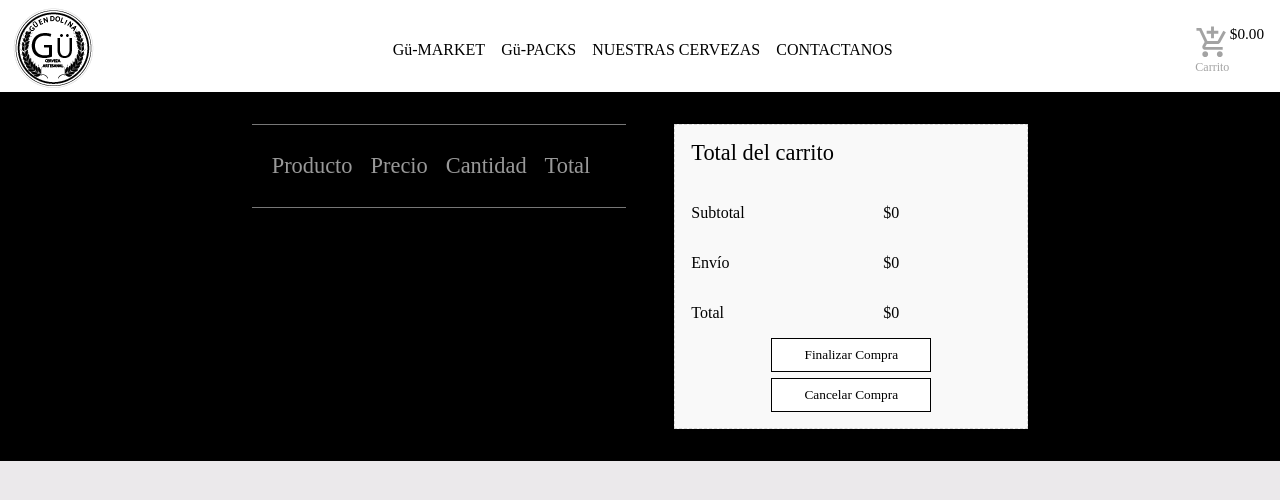
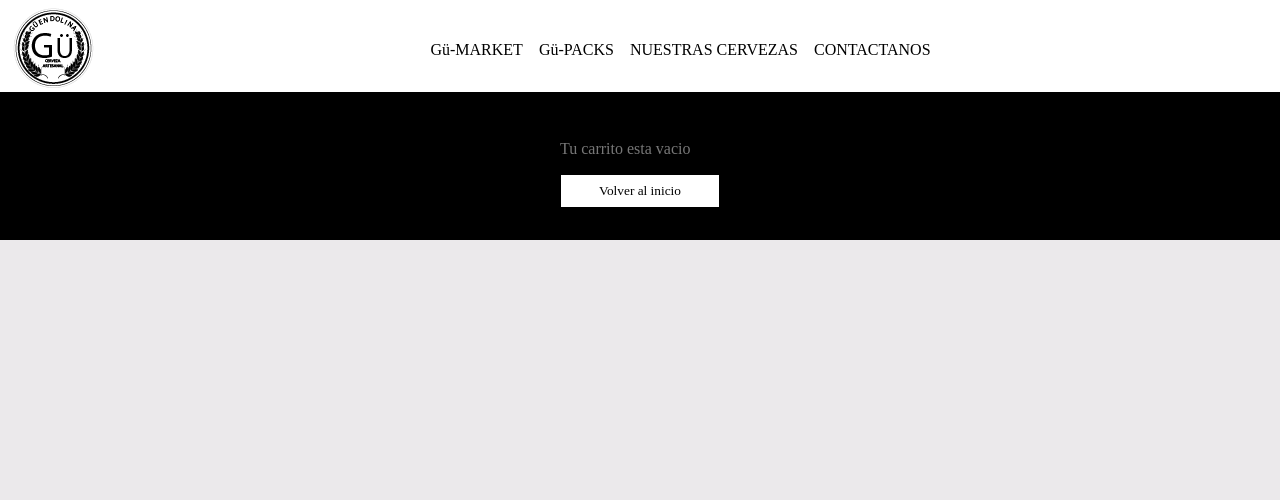
Before and after one commit to GuilleFerru/beer-ferrucci, a React (Create React App) app: page /cart in a window 1280 px wide. Shown: the top 500 px of the page. Built offline with nearby package versions, Linux system fonts and the light colour scheme.

Commit message:
Entrega Context lista

```diff
--- a/src/Router/Router.js
+++ b/src/Router/Router.js
@@ -16,9 +16,7 @@ export const Router = () => {
             <ItemListContainer />
         </Route>
         <Route path="/item/:id">
-
-                <ItemDetailContainer />
-
+            <ItemDetailContainer />
         </Route>
         <Route path="/cart">
             <Cart />
--- a/src/components/Cart/Cart.js
+++ b/src/components/Cart/Cart.js
@@ -1,4 +1,4 @@
-import React, { useContext, useEffect } from 'react';
+import React, { useContext } from 'react';
 import { makeStyles } from '@material-ui/core';
 import { CartContext } from "../../context/CartContext";
 import { cartStyle } from './CartStyle';
@@ -9,17 +9,46 @@ import { useHistory } from "react-router-dom";
 const useStyles = makeStyles((theme) => cartStyle(theme));
 
 
-export const Cart = () => {
+const CartTotal = ({ items, subtotal }) => {
     const classes = useStyles();
     const history = useHistory();
-    const { items, removeItems, clear, sumaSubtotal,subtotal } = useContext(CartContext);
-
-    useEffect(()=>{sumaSubtotal()},[])
+    const { clear } = useContext(CartContext);
 
 
 
-    return <section className={classes.container}>
+    return <aside className={classes.cartAside}>
+        <div className={classes.cartTotal}>
             <div>
+                <h2>Total del carrito</h2>
+            </div>
+            <div>
+                <p>Subtotal</p>
+                <span><bdi>$</bdi>{subtotal}</span>
+            </div>
+            <div>
+                <p>Envío</p>
+                <span><bdi>$</bdi>0</span>
+            </div>
+            <div>
+                <p>Total</p>
+                <span><bdi>$</bdi>{subtotal}</span>
+            </div>
+        </div>
+
+
+        <div className={classes.buttonGroup}>
+            <button onClick={() => history.push(`/cart`)}>Finalizar Compra </button>
+            <button onClick={clear}> Cancelar Compra </button>
+        </div>
+    </aside>
+}
+
+
+const ProductTable = ({ items }) => {
+    const classes = useStyles();
+    const { removeItems } = useContext(CartContext);
+
+    return <div>
         <div>
             <table className={classes.tableShop}>
                 <thead>
@@ -54,30 +83,32 @@ export const Cart = () => {
                 </tbody>
             </table>
         </div>
+    </div>
+}
 
-        </div>
-        <aside className={classes.cartAside}>
-            <div className={classes.cartTotal}>
-                <div>
-                    <h2>Total del carrito</h2>
-                </div>
-                <div>
-                    <p>Subtotal</p>
-                    <span><bdi>$</bdi>{subtotal}</span>
-                </div>
-                <div>
-                    <p>Envío</p>
-                    <span><bdi>$</bdi>0</span>
-                </div>
-                <div>
-                    <p>Total</p>
-                    <span><bdi>$</bdi>{subtotal}</span>
+
+const EmptyCart = () => {
+    const classes = useStyles();
+    const history = useHistory();
+    return <div className={classes.emptyCartContainer}>
+        <p>Tu carrito esta vacio</p>
+        <div className={classes.buttonGroup}>
+            <button onClick={() => history.push(`/`)}> Volver al inicio </button>
         </div>
     </div>
-            <div className={classes.buttonGroup}>
-                    <button onClick={() => history.push(`/cart`)}>Finalizar Compra </button>
-                    <button onClick={clear}> Cancelar Compra </button>
-                </div>
-        </aside>
+}
+
+
+export const Cart = () => {
+    const classes = useStyles();
+    const { items, subtotal } = useContext(CartContext);
+
+    return <section className={classes.container}>
+        {items.length === 0 ? (<EmptyCart />) : (
+            <>
+                <ProductTable items={items} />
+                <CartTotal items={items} subtotal={subtotal} />
+            </>
+        )}
     </section>
 }
--- a/src/components/Cart/CartStyle.js
+++ b/src/components/Cart/CartStyle.js
@@ -14,6 +14,17 @@ export const cartStyle = theme => {
                 overflowX:'auto'
             }
 
+        },
+        emptyCartContainer:{
+            display: 'flex',
+            flexFlow: 'column nowrap',
+            justifyContent: 'center',
+            '& p':{
+                fontFamily: "Poppins",
+                fontWeight: '400',
+                color: '#777',
+                textTransform: 'none',
+            }
         },
         tableShop: {
             // border: '1px solid red',
--- a/src/components/CartWidget/CartWidget.js
+++ b/src/components/CartWidget/CartWidget.js
@@ -1,15 +1,17 @@
-import React from 'react';
+import React, { useContext } from 'react';
+import { CartContext } from "../../context/CartContext";
 import 'poppins-font';
 import { makeStyles } from '@material-ui/core';
 import { Link } from 'react-router-dom';
 import { cartWidgetStyle } from './CartWidgetStyle';
 import AddShoppingCartTwoToneIcon from '@material-ui/icons/AddShoppingCartTwoTone';
 
-
 const useStyles = makeStyles((theme) => cartWidgetStyle(theme));
 
 export const CartWidget = () => {
     const classes = useStyles();
+    const { subtotal } = useContext(CartContext);
+
 
     return <div className={classes.logoCarrito}>
         <Link to={`/cart`}>
@@ -20,7 +22,7 @@ export const CartWidget = () => {
         </Link>
         <span className={classes.carritoPrecio}>
             <bdi>
-                <span>$</span>0.00
+                <span>$</span>{subtotal}
             </bdi>
         </span>
         <div className={classes.popupCarroVacio}>
--- a/src/components/NavBar/NavBar.js
+++ b/src/components/NavBar/NavBar.js
@@ -1,4 +1,5 @@
-import React from 'react'; // siempre tiene que estar
+import React, { useContext } from 'react'; // siempre tiene que estar
+import { CartContext } from '../../context/CartContext';
 import { Link } from 'react-router-dom';
 import 'poppins-font';
 import logo from '../../img/main_logo.png';
@@ -20,6 +21,7 @@ export const NavBar = () => {
     const classes = useStyles();
     const beerBottle = 'beerBottle';
     const sixPack = 'sixPack';
+    const { items} = useContext(CartContext);
 
     return <header className={classes.container}>
         <nav className={classes.innerWrap}>
@@ -45,7 +47,7 @@ export const NavBar = () => {
                     <li>CONTACTANOS</li>
                 </ul>
             </div>
-            <CartWidget />
+            {items.length === 0 ? <div></div> :<CartWidget />}
         </nav>
     </header>
 }
--- a/src/context/CartContext.js
+++ b/src/context/CartContext.js
@@ -1,4 +1,4 @@
-import React, { createContext, useEffect, useState } from 'react';
+import React, { createContext, useState } from 'react';
 
 export const CartContext = createContext();
 
@@ -18,8 +18,11 @@ export const CartComponentContext = props => {
                 return item
             })
             setItems(updateItem)
+            sumaSubtotal();
         } else {
             setItems(orders => [...orders, order])
+            console.log(items)
+            sumaSubtotal();
         }
     }
 
@@ -28,6 +31,9 @@ export const CartComponentContext = props => {
     const clear = () =>{setItems([])}
 
     const sumaSubtotal = () =>{
+        console.log(subtotal)
+        // setSubTotal(subtotal*0)
+        console.log(subtotal)
         items.map((item)=>{
             setSubTotal(subtotal + (item.quantity * item.item.price));
             return subtotal;
@@ -35,9 +41,9 @@ export const CartComponentContext = props => {
 
     }
 
-    useEffect(() => {
-        console.log(items)
-    }, [items])
+    // useEffect(() => {
+    //     console.log(items)
+    // }, [items])
 
 
     return <CartContext.Provider value={{ addItems,removeItems, sumaSubtotal, subtotal, clear, items}}>
--- a/src/screens/ItemDetailContainer/components/ItemDetail/ItemDetail.js
+++ b/src/screens/ItemDetailContainer/components/ItemDetail/ItemDetail.js
@@ -14,13 +14,14 @@ export const ItemDetail = (props) => {
   const { cerveza } = props;
   const [qty, setQty] = useState(0);
   const [click, setClick] = useState(false);
-  const { addItems,clear} = useContext(CartContext);
+  const { addItems, clear} = useContext(CartContext);
   const divRef = React.useRef();
 
   const onAdd = value => {
     setQty(value);
     setClick(true);
     addItems({ item: cerveza, quantity: value });
+
   };
 
   const cancelButton = () =>{
```
Lines whose indentation alone changed are shown as unchanged.
